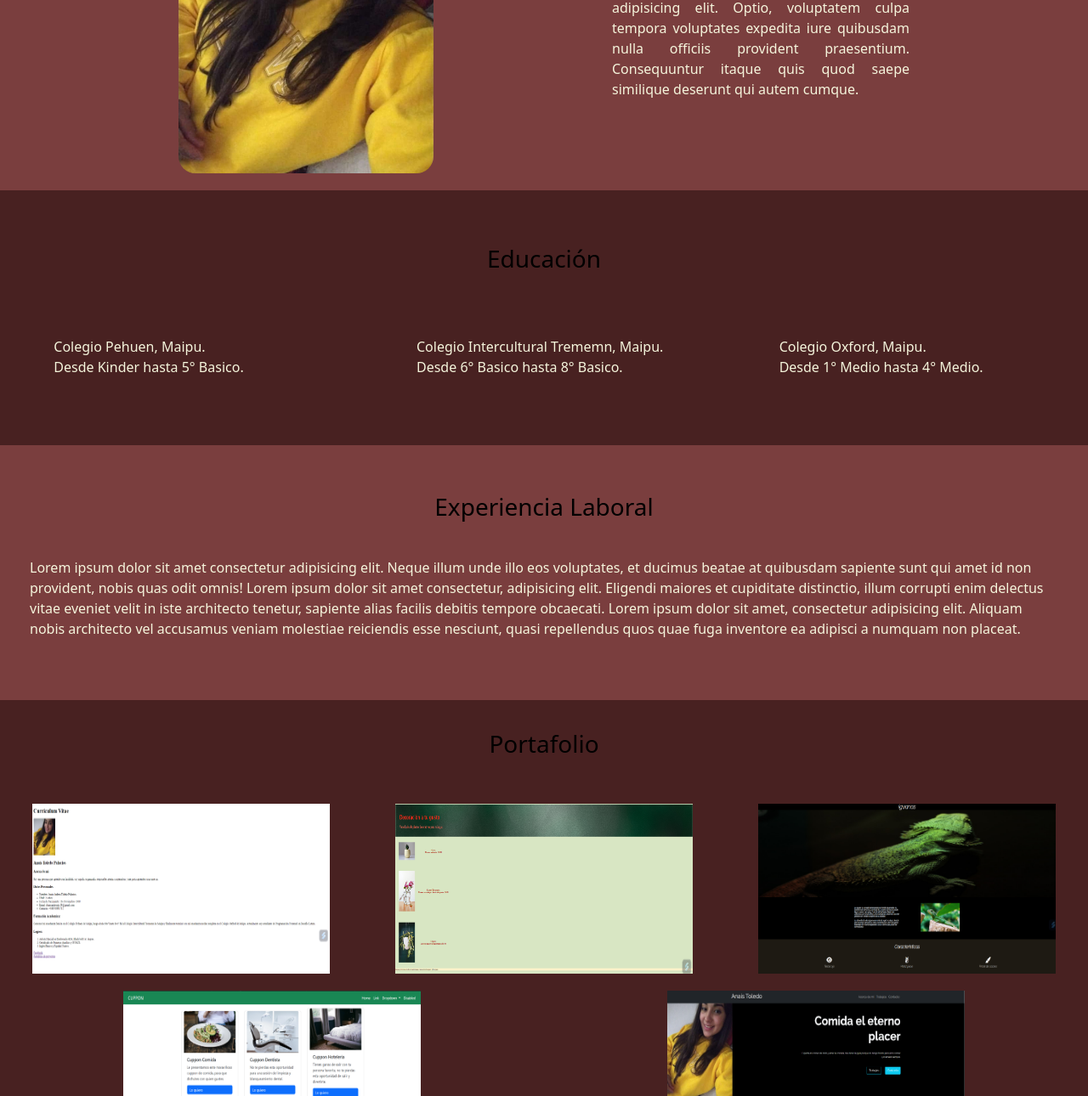
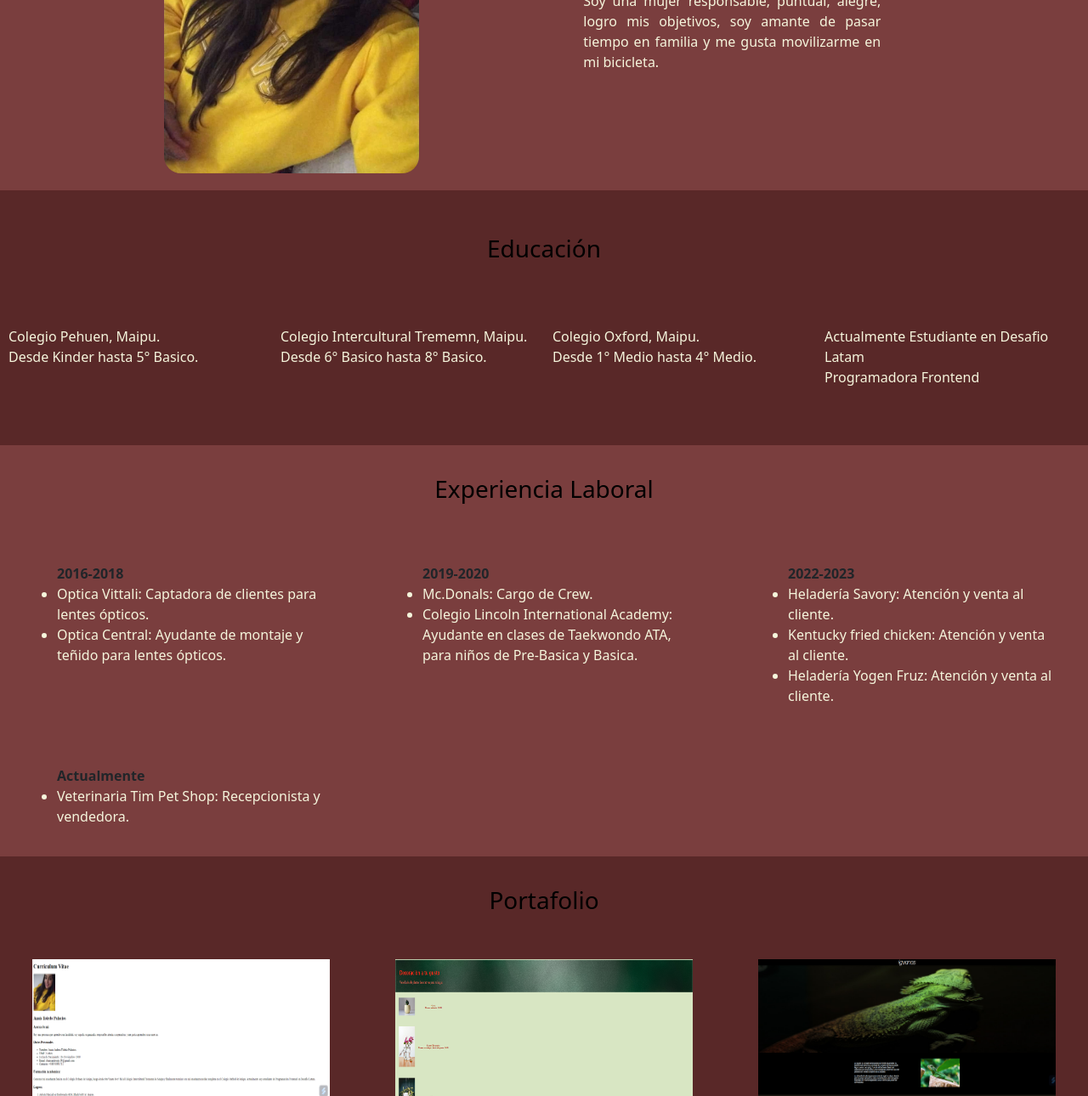
Before and after one commit to andrea-2021/andrea-2021.github.io, a plain HTML site: page index.html in a window 1280 px wide. Shown: the part 247-1537 px from the top of the page at 85% size. Drawn offline with nearby package versions, Linux system fonts and the light colour scheme.

Commit message:
Ultimo cambio

```diff
--- a/assets/css/style.css
+++ b/assets/css/style.css
@@ -18,12 +18,13 @@
     width: 350px;
 }
 
+
 .section1{
     display: flex;
     justify-content: center;
     flex-direction: column;
     padding: 35px 0;
-    background-color: #482121;
+    background-color: #592828;
     min-height: 300px;
 }
 
@@ -59,17 +60,32 @@
     display: flex;
     justify-content: center;
     width: 100%;
+    margin-bottom: 35px;
 
 }
 
-.p1{
+.section2 .experiencias{
+    display: flex;
+    justify-content: space-between;
+    flex-wrap: wrap;
+}
+
+.experiencia{
+    display: flex;
+    flex-direction: column;
+    width: 350px;
+    margin: 35px;
+    color: #212529;
+    font-weight:700 ;
+}
+
+.experiencia li{
     color: beige;
-    align-items: center;
-    margin: 35px;
+    font-weight: 300;
 }
 
 .section3{
-    background-color: #482121;
+    background-color: #592828;
     display: flex;
     justify-content: center;
     flex-direction: column;
--- a/index.html
+++ b/index.html
@@ -54,11 +54,13 @@
 
         <div class="header">
             <img src="./assets/img/yo.jpg" alt="background" />
-            <p>
-                Soy una mujer responsable, puntual, alegre, logro mis objetivos, soy amante de mi familia y compañera de trayectos con mi bicicleta ..... Lorem
-                ipsum dolor sit amet consectetur adipisicing elit. Optio, voluptatem culpa tempora voluptates expedita iure quibusdam nulla officiis provident
-                praesentium. Consequuntur itaque quis quod saepe similique deserunt qui autem cumque.
-            </p>
+            <div class="texto-header">
+                <h1>Anais Toledo Palacios</h1>
+                <p>
+                    Soy una mujer responsable, puntual, alegre, logro mis objetivos, soy amante de pasar tiempo en familia y me gusta movilizarme en mi
+                    bicicleta.
+                </p>
+            </div>
         </div>
 
         <section class="section1">
@@ -90,19 +92,39 @@
                         Desde 1° Medio hasta 4° Medio.
                     </p>
                 </div>
+                <div>
+                    <p>
+                        Actualmente Estudiante en Desafio Latam
+                        <br />
+                        Programadora Frontend
+                    </p>
+                </div>
             </div>
         </section>
 
         <section class="section2">
             <h3 class="text-black">Experiencia Laboral</h3>
-            <div class="p1">
-                <p>
-                    Lorem ipsum dolor sit amet consectetur adipisicing elit. Neque illum unde illo eos voluptates, et ducimus beatae at quibusdam sapiente sunt
-                    qui amet id non provident, nobis quas odit omnis! Lorem ipsum dolor sit amet consectetur, adipisicing elit. Eligendi maiores et cupiditate
-                    distinctio, illum corrupti enim delectus vitae eveniet velit in iste architecto tenetur, sapiente alias facilis debitis tempore obcaecati.
-                    Lorem ipsum dolor sit amet, consectetur adipisicing elit. Aliquam nobis architecto vel accusamus veniam molestiae reiciendis esse nesciunt,
-                    quasi repellendus quos quae fuga inventore ea adipisci a numquam non placeat.
-                </p>
+            <div class="experiencias">
+                <ul class="experiencia">
+                    2016-2018
+                    <li>Optica Vittali: Captadora de clientes para lentes ópticos.</li>
+                    <li>Optica Central: Ayudante de montaje y teñido para lentes ópticos.</li>
+                </ul>
+                <ul class="experiencia">
+                    2019-2020
+                    <li>Mc.Donals: Cargo de Crew.</li>
+                    <li>Colegio Lincoln International Academy: Ayudante en clases de Taekwondo ATA, para niños de Pre-Basica y Basica.</li>
+                </ul>
+                <ul class="experiencia">
+                    2022-2023
+                    <li>Heladería Savory: Atención y venta al cliente.</li>
+                    <li>Kentucky fried chicken: Atención y venta al cliente.</li>
+                    <li>Heladería Yogen Fruz: Atención y venta al cliente.</li>
+                </ul>
+                <ul class="experiencia">
+                    Actualmente
+                    <li>Veterinaria Tim Pet Shop: Recepcionista y vendedora.</li>
+                </ul>
             </div>
         </section>
 
```
